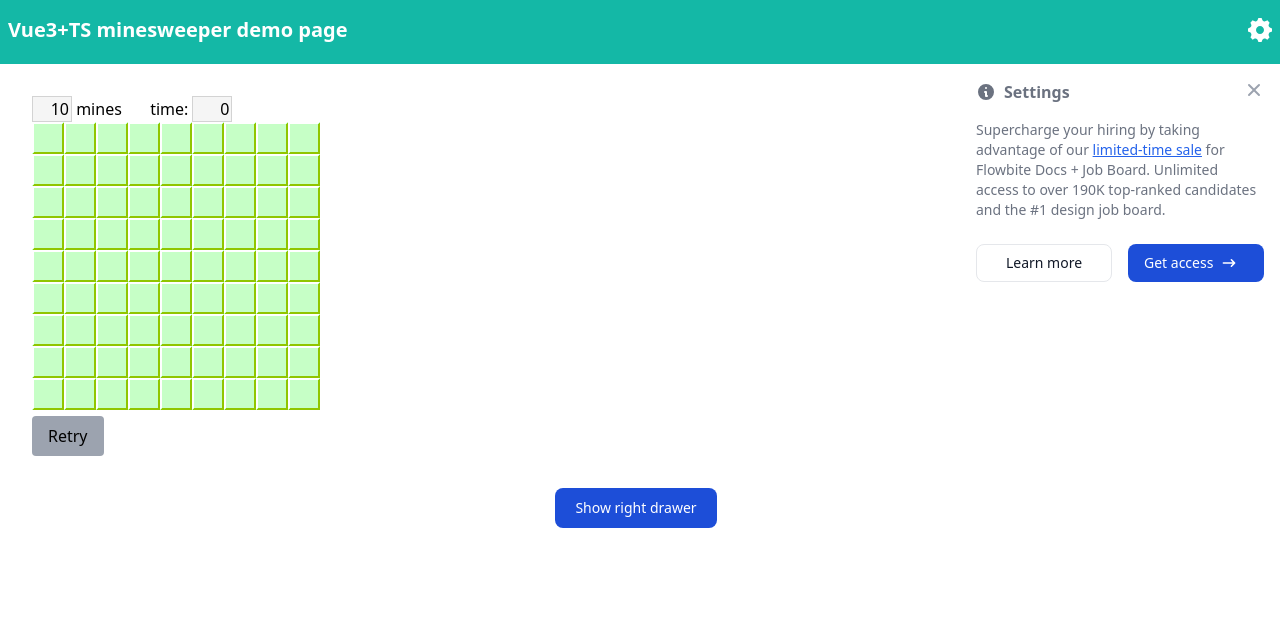
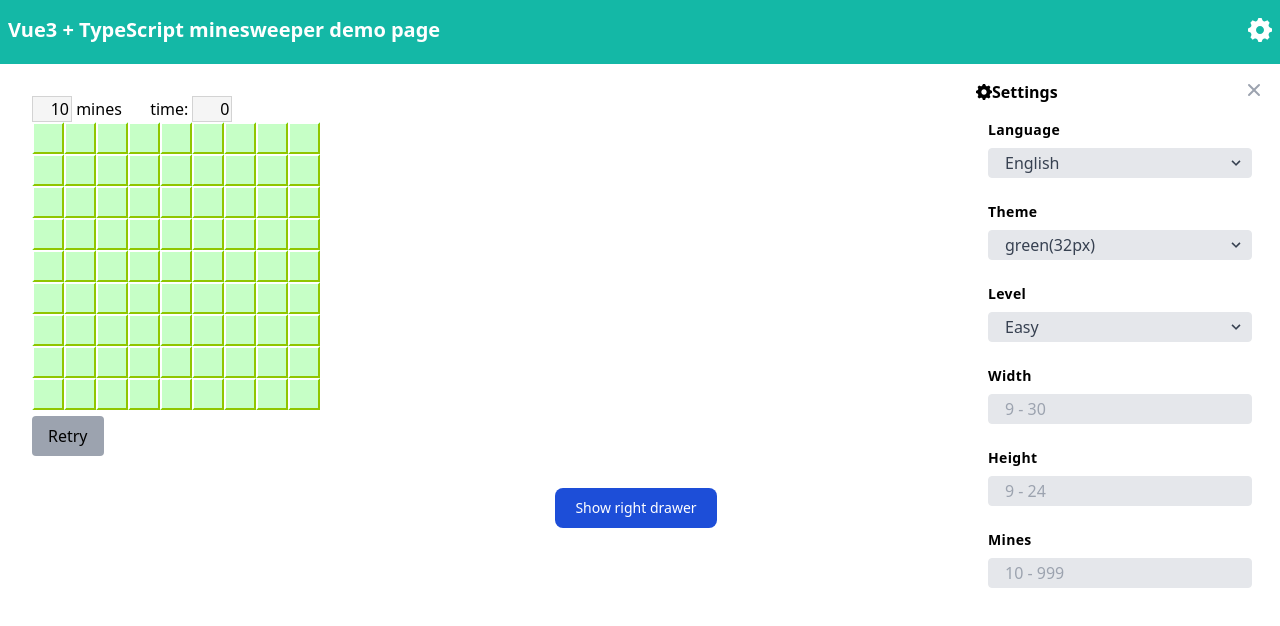
Before and after one commit to nejiko96/vue3-ts-minesweeper, a Vue app: page / in a window 1280 px wide. Shown: the top 626 px of the page. Built offline with nearby package versions, Linux system fonts and the light colour scheme.

Commit message:
MsSettings.vue : form impl

```diff
--- a/src/App.vue
+++ b/src/App.vue
@@ -22,7 +22,7 @@ const settings: SettingsType = {
     >
       <div class="flex justify-between items-center">
         <span class="text-xl font-semibold">
-          Vue3+TS minesweeper demo page
+          Vue3 + TypeScript minesweeper demo page
         </span>
 
         <button>
@@ -71,7 +71,7 @@ const settings: SettingsType = {
       </div>
     </nav>
   </header>
-  <main>
+  <main class="">
     <div>
       <MsGame :settings="settings" />
     </div>
@@ -85,8 +85,8 @@ const settings: SettingsType = {
           focus:outline-none dark:focus:ring-blue-800
         "
         type="button"
-        data-drawer-target="drawer-right-example"
-        data-drawer-show="drawer-right-example"
+        data-drawer-target="drawer-right"
+        data-drawer-show="drawer-right"
         data-drawer-placement="right"
         aria-controls="drawer-right-example"
       >
--- a/src/components/MsSettings.vue
+++ b/src/components/MsSettings.vue
@@ -2,32 +2,77 @@
   <!-- drawer component -->
   <div
     id="drawer-right"
-    class="fixed z-40 h-screen p-4 overflow-y-auto bg-white w-80 dark:bg-gray-800 transition-transform right-0 top-16 transform-none"
+    class="
+      --fixed absolute right-0 top-16 w-80
+      h-screen z-40 p-4 overflow-y-auto
+      --bg-white dark:bg-gray-800
+      transition-transform transform-none
+    "
     tabindex="-1"
     aria-labelledby="drawer-right-label"
     aria-modal="true"
     role="dialog"
   >
-    <h5
+    <span
       id="drawer-right-label"
-      class="inline-flex items-center mb-4 text-base font-semibold text-gray-500 dark:text-gray-400"
+      class="inline-flex items-center mb-4 text-base font-semibold"
     >
       <svg
-        class="w-5 h-5 mr-2 fill-current"
-        aria-hidden="true"
-        viewBox="0 0 20 20"
+        class="w-4 h-4 fill-current"
+        viewBox="0 0 24 24"
         xmlns="http://www.w3.org/2000/svg"
-      ><path
-        fill-rule="evenodd"
-        d="M18 10a8 8 0 11-16 0 8 8 0 0116 0zm-7-4a1 1 0 11-2 0 1 1 0 012 0zM9 9a1 1 0 000 2v3a1 1 0 001 1h1a1 1 0 100-2v-3a1 1 0 00-1-1H9z"
-        clip-rule="evenodd"
-      /></svg>Settings
-    </h5>
+      >
+        <path
+          d="
+            M24 13.616
+            v-3.232
+            c-1.651-.587-2.694-.752-3.219-2.019
+            v-.001
+            c-.527-1.271.1-2.134.847-3.707
+            l-2.285-2.285
+            c-1.561.742-2.433 1.375-3.707.847
+            h-.001
+            c-1.269-.526-1.435-1.576-2.019-3.219
+            h-3.232
+            c-.582 1.635-.749 2.692-2.019 3.219
+            h-.001
+            c-1.271.528-2.132-.098-3.707-.847
+            l-2.285 2.285
+            c.745 1.568 1.375 2.434.847 3.707-.527 1.271-1.584 1.438-3.219 2.02
+            v3.232
+            c1.632.58 2.692.749 3.219 2.019.53 1.282-.114 2.166-.847 3.707
+            l2.285 2.286c1.562-.743 2.434-1.375 3.707-.847
+            h.001
+            c1.27.526 1.436 1.579 2.019 3.219
+            h3.232
+            c.582-1.636.75-2.69 2.027-3.222
+            h.001
+            c1.262-.524 2.12.101 3.698.851
+            l2.285-2.286
+            c-.744-1.563-1.375-2.433-.848-3.706.527-1.271 1.588-1.44 3.221-2.021
+            z
+            m-12 2.384
+            c-2.209 0-4-1.791-4-4
+            s1.791-4 4-4 4 1.791 4 4-1.791 4-4 4
+            z
+          "
+        />
+      </svg>
+      Settings
+    </span>
+
     <button
       type="button"
-      data-drawer-dismiss="drawer-right-example"
-      aria-controls="drawer-right-example"
-      class="text-gray-400 bg-transparent hover:bg-gray-200 hover:text-gray-900 rounded-lg text-sm p-1.5 absolute top-2.5 right-2.5 inline-flex items-center dark:hover:bg-gray-600 dark:hover:text-white"
+      data-drawer-dismiss="drawer-right"
+      aria-controls="drawer-right"
+      class="
+        text-gray-400 bg-transparent
+        hover:bg-gray-200 hover:text-gray-900
+        dark:hover:bg-gray-600 dark:hover:text-white
+        rounded-lg text-sm p-1.5
+        absolute top-2.5 right-2.5
+        inline-flex items-center
+      "
     >
       <svg
         aria-hidden="true"
@@ -37,36 +82,247 @@
         xmlns="http://www.w3.org/2000/svg"
       ><path
         fill-rule="evenodd"
-        d="M4.293 4.293a1 1 0 011.414 0L10 8.586l4.293-4.293a1 1 0 111.414 1.414L11.414 10l4.293 4.293a1 1 0 01-1.414 1.414L10 11.414l-4.293 4.293a1 1 0 01-1.414-1.414L8.586 10 4.293 5.707a1 1 0 010-1.414z"
+        d="
+          M4.293 4.293
+          a1 1 0 011.414 0
+          L10 8.586
+          l4.293-4.293
+          a1 1 0 111.414 1.414
+          L11.414 10
+          l4.293 4.293
+          a1 1 0 01-1.414 1.414
+          L10 11.414
+          l-4.293 4.293
+          a1 1 0 01-1.414-1.414
+          L8.586 10 4.293 5.707
+          a1 1 0 010-1.414
+          z
+        "
         clip-rule="evenodd"
       /></svg>
       <span class="sr-only">Close menu</span>
     </button>
-    <p class="mb-6 text-sm text-gray-500 dark:text-gray-400">
-      Supercharge your hiring by taking advantage of our <a
-        href="#"
-        class="text-blue-600 underline dark:text-blue-500 hover:no-underline"
-      >limited-time sale</a> for Flowbite Docs + Job Board. Unlimited access to over 190K top-ranked candidates and the #1 design job board.
-    </p>
-    <div class="grid grid-cols-2 gap-4">
-      <a
-        href="#"
-        class="px-4 py-2 text-sm font-medium text-center text-gray-900 bg-white border border-gray-200 rounded-lg focus:outline-none hover:bg-gray-100 hover:text-blue-700 focus:z-10 focus:ring-4 focus:ring-gray-200 dark:focus:ring-gray-700 dark:bg-gray-800 dark:text-gray-400 dark:border-gray-600 dark:hover:text-white dark:hover:bg-gray-700"
-      >Learn more</a>
-      <a
-        href="#"
-        class="inline-flex items-center px-4 py-2 text-sm font-medium text-center text-white bg-blue-700 rounded-lg hover:bg-blue-800 focus:ring-4 focus:ring-blue-300 dark:bg-blue-600 dark:hover:bg-blue-700 focus:outline-none dark:focus:ring-blue-800"
-      >Get access <svg
-        class="w-4 h-4 ml-2"
-        aria-hidden="true"
-        fill="currentColor"
-        viewBox="0 0 20 20"
-        xmlns="http://www.w3.org/2000/svg"
-      ><path
-        fill-rule="evenodd"
-        d="M12.293 5.293a1 1 0 011.414 0l4 4a1 1 0 010 1.414l-4 4a1 1 0 01-1.414-1.414L14.586 11H3a1 1 0 110-2h11.586l-2.293-2.293a1 1 0 010-1.414z"
-        clip-rule="evenodd"
-      /></svg></a>
-    </div>
+
+    <form class="w-full">
+      <div class="w-full px-3 mb-6">
+        <label
+          class="block tracking-wide text-sm font-semibold mb-2"
+          for="lang"
+        >
+          Language
+        </label>
+        <div class="relative">
+          <select
+            id="lang"
+            class="
+              block appearance-none w-full
+              bg-gray-200 border border-gray-200 text-gray-700
+              py-1 px-4 pr-8 rounded leading-tight
+              focus:outline-none focus:bg-white focus:border-gray-500
+            "
+          >
+            <option value="en">
+              English
+            </option>
+            <option value="ja">
+              日本語
+            </option>
+          </select>
+          <div
+            class="
+              pointer-events-none
+              absolute inset-y-0 right-0
+              flex items-center
+              px-2
+              text-gray-700
+            "
+          >
+            <svg
+              class="fill-current h-4 w-4"
+              xmlns="http://www.w3.org/2000/svg"
+              viewBox="0 0 20 20"
+            ><path
+              d="
+                M9.293 12.95
+                l.707.707
+                L15.657 8
+                l-1.414-1.414
+                L10 10.828 5.757 6.586 4.343 8
+                z
+              "
+            /></svg>
+          </div>
+        </div>
+      </div>
+      <div class="w-full px-3 mb-6">
+        <label
+          class="block tracking-wide text-sm font-semibold mb-2"
+          for="theme"
+        >
+          Theme
+        </label>
+        <div class="relative">
+          <select
+            id="theme"
+            class="
+              block appearance-none w-full
+              bg-gray-200 border border-gray-200 text-gray-700
+              py-1 px-4 pr-8 rounded leading-tight
+              focus:outline-none focus:bg-white focus:border-gray-500
+            "
+          >
+            <option value="green_32">
+              green(32px)
+            </option>
+            <option value="MS_32">
+              MS(32px)
+            </option>
+            <option value="green(16px)">
+              green(16px)
+            </option>
+            <option value="MS_16">
+              MS(16px)
+            </option>
+          </select>
+          <div
+            class="
+              pointer-events-none
+              absolute inset-y-0 right-0
+              flex items-center
+              px-2
+              text-gray-700
+            "
+          >
+            <svg
+              class="fill-current h-4 w-4"
+              xmlns="http://www.w3.org/2000/svg"
+              viewBox="0 0 20 20"
+            ><path
+              d="
+                M9.293 12.95
+                l.707.707
+                L15.657 8
+                l-1.414-1.414
+                L10 10.828 5.757 6.586 4.343 8
+                z
+              "
+            /></svg>
+          </div>
+        </div>
+      </div>
+      <div class="w-full px-3 mb-6">
+        <label
+          class="block tracking-wide text-sm font-semibold mb-2"
+          for="level"
+        >
+          Level
+        </label>
+        <div class="relative">
+          <select
+            id="level"
+            class="
+              block appearance-none w-full
+              bg-gray-200 border border-gray-200 text-gray-700
+              py-1 px-4 pr-8 rounded leading-tight
+              focus:outline-none focus:bg-white focus:border-gray-500
+            "
+          >
+            <option value="easy">
+              Easy
+            </option>
+            <option value="medium">
+              Medium
+            </option>
+            <option value="Hard">
+              Hard
+            </option>
+            <option value="custom">
+              Custom
+            </option>
+          </select>
+          <div
+            class="
+              pointer-events-none
+              absolute inset-y-0 right-0
+              flex items-center
+              px-2
+              text-gray-700
+            "
+          >
+            <svg
+              class="fill-current h-4 w-4"
+              xmlns="http://www.w3.org/2000/svg"
+              viewBox="0 0 20 20"
+            ><path
+              d="
+                M9.293 12.95
+                l.707.707
+                L15.657 8
+                l-1.414-1.414
+                L10 10.828 5.757 6.586 4.343 8
+                z
+              "
+            /></svg>
+          </div>
+        </div>
+      </div>
+      <div class="w-full px-3 mb-6">
+        <label
+          class="block tracking-wide text-sm font-semibold mb-2"
+          for="width"
+        >
+          Width
+        </label>
+        <input
+          id="width"
+          class="
+            block appearance-none w-full
+            bg-gray-200 border border-gray-200 text-gray-700
+            py-1 px-4 rounded leading-tight
+            focus:outline-none focus:bg-white focus:border-gray-500
+          "
+          type="number"
+          placeholder="9 - 30"
+        >
+      </div>
+      <div class="w-full px-3 mb-6">
+        <label
+          class="block tracking-wide text-sm font-semibold mb-2"
+          for="height"
+        >
+          Height
+        </label>
+        <input
+          id="height"
+          class="
+            block appearance-none w-full
+            bg-gray-200 border border-gray-200 text-gray-700
+            py-1 px-4 rounded leading-tight
+            focus:outline-none focus:bg-white focus:border-gray-500
+          "
+          type="number"
+          placeholder="9 - 24"
+        >
+      </div>
+      <div class="w-full px-3 mb-6">
+        <label
+          class="block tracking-wide text-sm font-semibold mb-2"
+          for="mines"
+        >
+          Mines
+        </label>
+        <input
+          id="mines"
+          class="
+            block appearance-none w-full
+            bg-gray-200 border border-gray-200 text-gray-700
+            py-1 px-4 rounded leading-tight
+            focus:outline-none focus:bg-white focus:border-gray-500
+          "
+          type="number"
+          placeholder="10 - 999"
+        >
+      </div>
+    </form>
   </div>
 </template>
```
